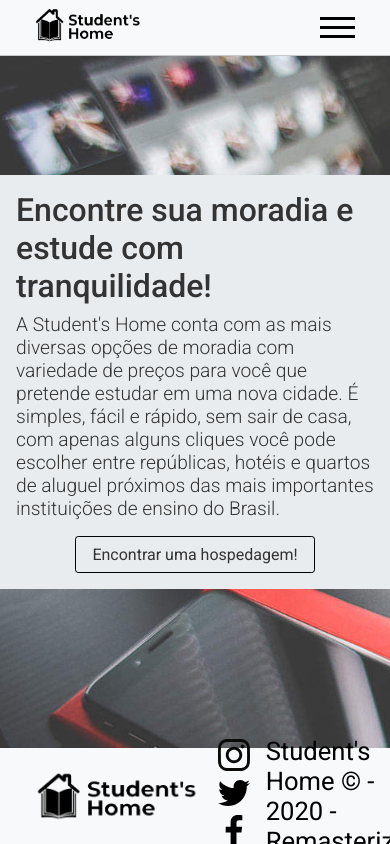
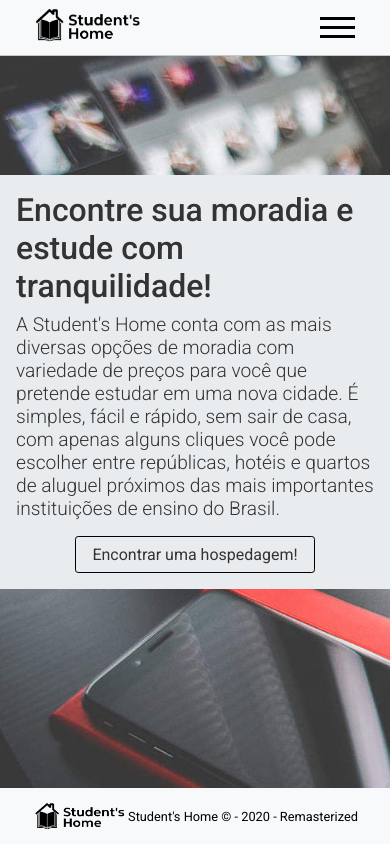
Before and after one commit to HenriqueeLoopes/studentshome, a React (Create React App) app: page / in a window 390 px wide. Built offline with nearby package versions, Linux system fonts and the light colour scheme.

Commit message:
footer responsive

```diff
--- a/src/components/Footer/styles.css
+++ b/src/components/Footer/styles.css
@@ -22,7 +22,63 @@ footer img {
 }
 
 footer .social-networks img {
+  margin: 0 1rem;
+  height: 2rem;
+  width: 2rem;
+}
+
+@media (max-width: 700px) {
+  footer {
+    padding: 1rem 2rem;
+
+    height: 3.5rem;
+  }
+
+  footer img {
+    height: 2rem;
+    width: 6rem;
+  }
+
+  footer span {
+    font-size: 1rem;
+  }
+
+  footer .social-networks img {
     margin: 0 1rem;
+    height: 1rem;
+    width: 1rem;
+  }
+}
+
+@media (max-width: 610px) {
+  footer {
+    padding: 1rem 2rem;
+
+    height: 3.5rem;
+  }
+
+  footer img {
     height: 2rem;
-    width: 2rem;
+    width: 6rem;
+  }
+
+  footer span {
+    font-size: 0.8rem;
+  }
+
+  footer .social-networks img {
+    margin: 0 0.5rem;
+    height: 1rem;
+    width: 1rem;
+  }
 }
+
+@media (max-width: 490px) {
+  footer {
+    justify-content: space-between;
+  }
+
+  footer .social-networks img {
+    display: none;
+  }
+}
```
